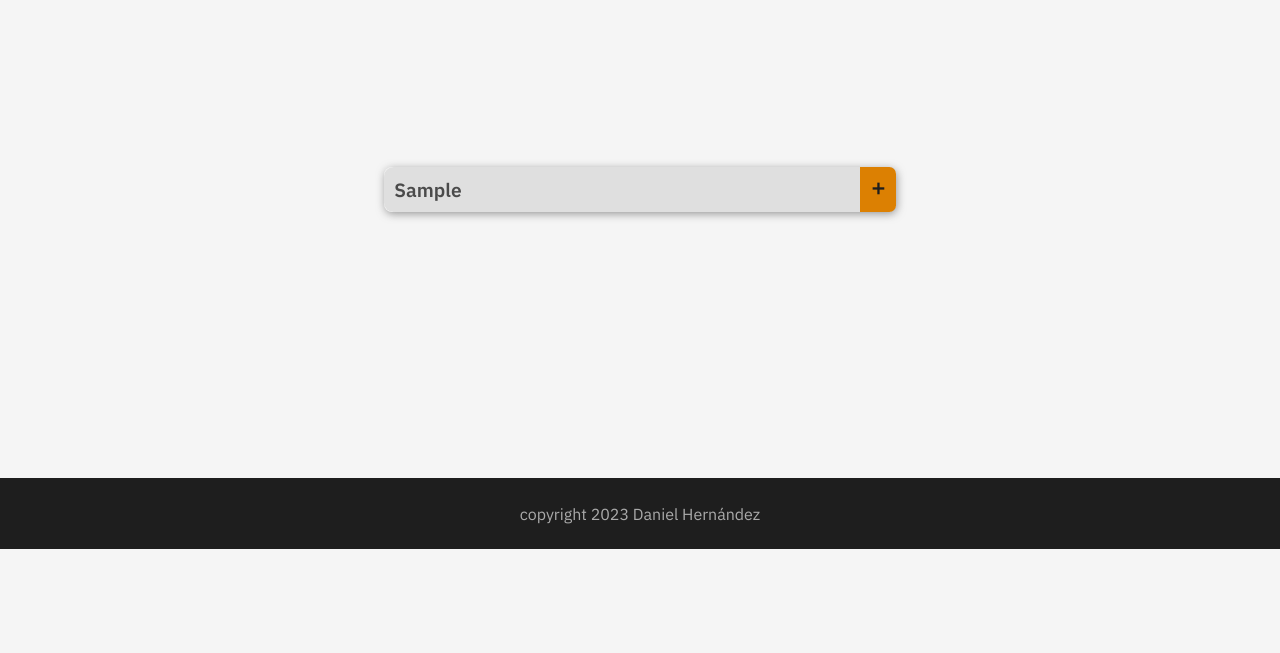
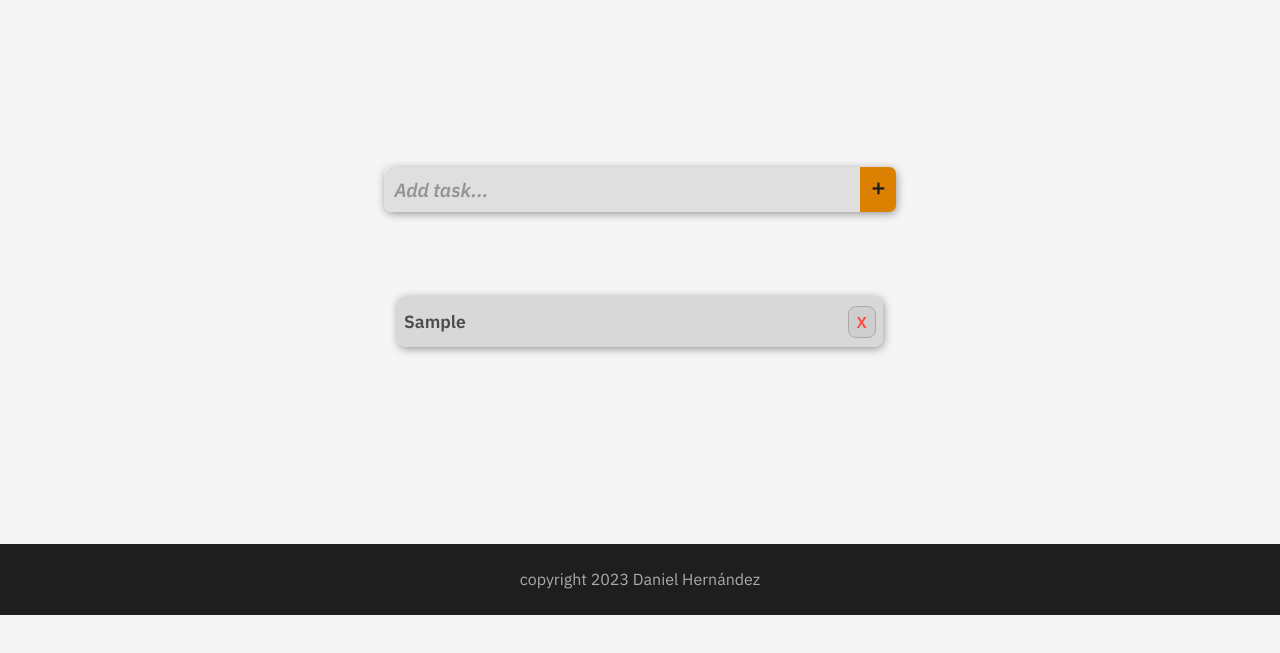
Before and after one commit to danthvp/toDoList, a plain HTML site: page index.html in a window 1280 px wide. Both pictures are taken after typing "Sample" into the empty fields and a click on the button 878 px from the left and 266 px from the top of the page. Shown: the part 77-730 px from the top of the page. Drawn offline with nearby package versions, Linux system fonts and the light colour scheme.

Commit message:
New layout and add task functionality

```diff
--- a/main.js
+++ b/main.js
@@ -1,4 +1,20 @@
 const form = document.forms[0];
-const addTask = document.getElementById('delete');
+const addTaskButton = document.getElementById('create-task');
 const inputTask = document.getElementById('input-task');
-//const task = document.getElementById
+const list = document.getElementById('task-list');
+const deleteButton = document.querySelectorAll('delete');
+
+addTaskButton.addEventListener('click', (e)=>{
+    let listElement = document.createElement("li");
+    let task = document.createTextNode(inputTask.value);
+    let deleteTask = document.createElement("button");
+    let buttonText = document.createTextNode('X');
+    deleteTask.classList.add('delete');
+    deleteTask.appendChild(buttonText);
+    listElement.appendChild(task);
+    listElement.appendChild(deleteTask);
+    list.appendChild(listElement);
+
+    console.log(deleteButton);
+    inputTask.value = "";
+})
--- a/style/show-task.css
+++ b/style/show-task.css
@@ -16,7 +16,7 @@
     border-radius: .5em;
     background-color: var(--grey-alpha-act);
     margin: 1.5% 0;
-    padding: 1% 1%;
+    padding: 2% 1.5%;
     font-size: 1.1em;
     display: inherit;
     justify-content: space-between;
```
